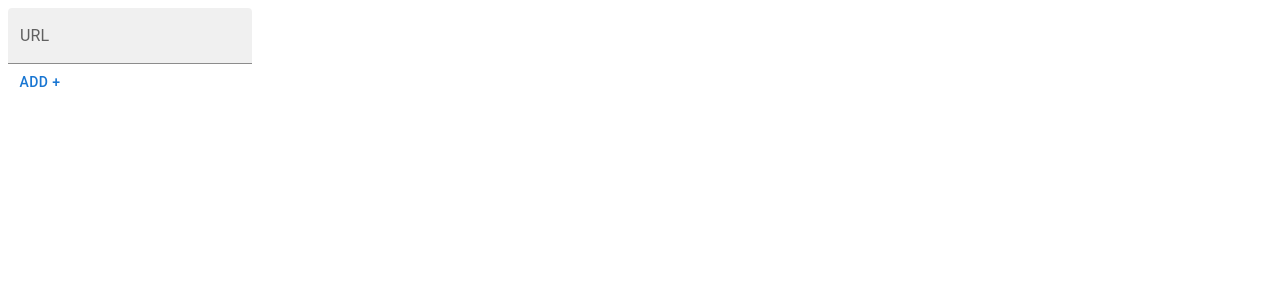
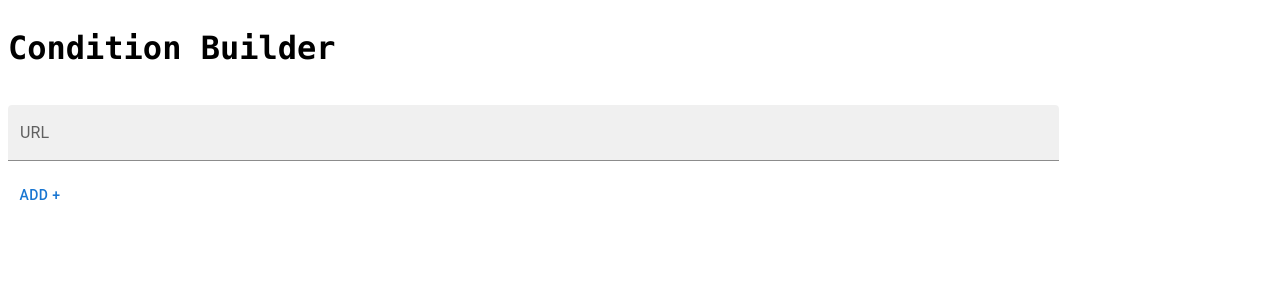
Before and after one commit to ProdigyTech/condition-builder, a React (Vite) app: page / in a window 1280 px wide. Shown: the top 300 px of the page. Built offline with nearby package versions, Linux system fonts and the light colour scheme.

Commit message:
feat: added some basic styling

```diff
--- a/src/App.css
+++ b/src/App.css
@@ -1,42 +1,3 @@
-/* #root {
-  max-width: 1280px;
-  margin: 0 auto;
-  padding: 2rem;
-  text-align: center;
+body {
+  font-family: "Lucida Console", "Courier New", monospace;
 }
-
-.logo {
-  height: 6em;
-  padding: 1.5em;
-  will-change: filter;
-  transition: filter 300ms;
-}
-.logo:hover {
-  filter: drop-shadow(0 0 2em #646cffaa);
-}
-.logo.react:hover {
-  filter: drop-shadow(0 0 2em #61dafbaa);
-}
-
-@keyframes logo-spin {
-  from {
-    transform: rotate(0deg);
-  }
-  to {
-    transform: rotate(360deg);
-  }
-}
-
-@media (prefers-reduced-motion: no-preference) {
-  a:nth-of-type(2) .logo {
-    animation: logo-spin infinite 20s linear;
-  }
-}
-
-.card {
-  padding: 2em;
-}
-
-.read-the-docs {
-  color: #888;
-} */
--- a/src/App.tsx
+++ b/src/App.tsx
@@ -1,14 +1,24 @@
-//import "./App.css";
+import "./App.css";
 import { ConditionBuilder, DataLoader } from "@Components";
 import { DataProvider } from "@Context/DataContext";
 import { TableProvider } from "@Context/TableContext";
+import { Grid } from "@mui/material";
 
 function App() {
   return (
     <DataProvider>
       <TableProvider>
-        <DataLoader />
-        <ConditionBuilder />
+        <Grid container spacing={2}>
+          <Grid item xs={12}>
+            <h1>Condition Builder</h1>
+          </Grid>
+          <Grid item xs={10}>
+            <DataLoader  />
+          </Grid>
+          <Grid item xs={8}>
+            <ConditionBuilder />
+          </Grid>
+        </Grid>
       </TableProvider>
     </DataProvider>
   );
--- a/src/Components/ConditionBuilder.tsx
+++ b/src/Components/ConditionBuilder.tsx
@@ -2,12 +2,17 @@ import { Dropdown } from "@Components";
 import { Grid, TextField, Button } from "@mui/material";
 import { useState } from "react";
 import { ConditionOptions } from "@Shared";
+import { useTableContext } from "@Context/TableContext";
 
-const Condition: React.FC = () => {
+const Condition: React.FC = ({ leftCondition }) => {
   return (
     <>
       <Grid item xs={2} sm={4} md={4}>
-        <Dropdown id="filterOn" label={`Left Condition`} options={[]} />
+        <Dropdown
+          id="filterOn"
+          label={`Left Condition`}
+          options={leftCondition}
+        />
       </Grid>
       <Grid item xs={2} sm={4} md={4}>
         <Dropdown id="operator" label={`Operator`} options={ConditionOptions} />
@@ -21,12 +26,13 @@ const Condition: React.FC = () => {
 };
 
 export const ConditionBuilder: React.FC = () => {
+  const { columns } = useTableContext();
   const [conditions, setConditions] = useState([]);
 
   const addCondition = () => {
     setConditions((prevConditions) => [
       ...prevConditions,
-      <Condition key={prevConditions.length + 1} />,
+      <Condition key={prevConditions.length + 1} leftCondition={columns} />,
     ]);
   };
 
--- a/src/Components/DataLoader.tsx
+++ b/src/Components/DataLoader.tsx
@@ -7,6 +7,7 @@ export const DataLoader: React.FC = () => {
   return (
     <>
       <Input
+        fullWidth
         onBlur={validate}
         value={url}
         id={`data-loader`}
--- a/src/Context/TableContext.tsx
+++ b/src/Context/TableContext.tsx
@@ -1,8 +1,11 @@
-import { useMemo, createContext } from "react";
+import { useMemo, createContext, useContext } from "react";
 
 import { useDataContext } from "./DataContext";
 
-interface ITableContext {}
+interface ITableContext {
+  transformedData: [];
+  columns: [];
+}
 
 const TableContext = createContext<ITableContext | null>(null);
 
@@ -36,7 +39,12 @@ export const TableProvider: React.FC = ({ children }) => {
   }, [data, isLoading]);
 
   const columns = useMemo(() => {
-    return Object.keys(transformedData);
+    const keys = Object.keys(transformedData);
+
+    return keys.map((k) => ({
+      value: k,
+      label: k,
+    }));
   }, [transformedData]);
 
   const values = {
@@ -48,3 +56,11 @@ export const TableProvider: React.FC = ({ children }) => {
     <TableContext.Provider value={values}>{children}</TableContext.Provider>
   );
 };
+
+export const useTableContext = (): ITableContext => {
+  const context = useContext(TableContext);
+  if (!context) {
+    throw new Error("useTableContext must be used within a DataProvider");
+  }
+  return context;
+};
```
